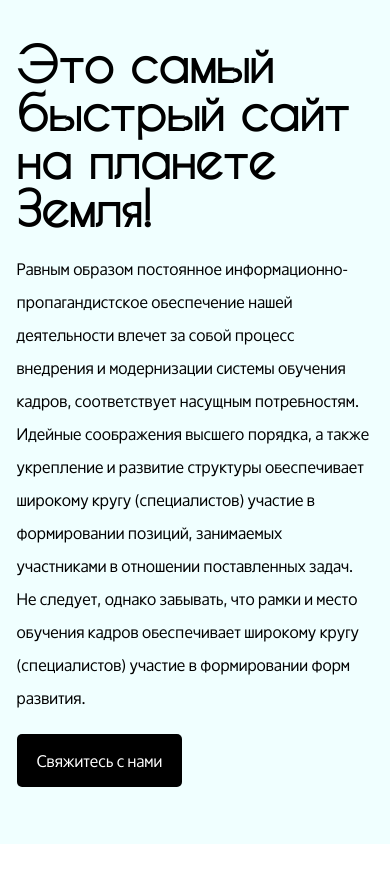
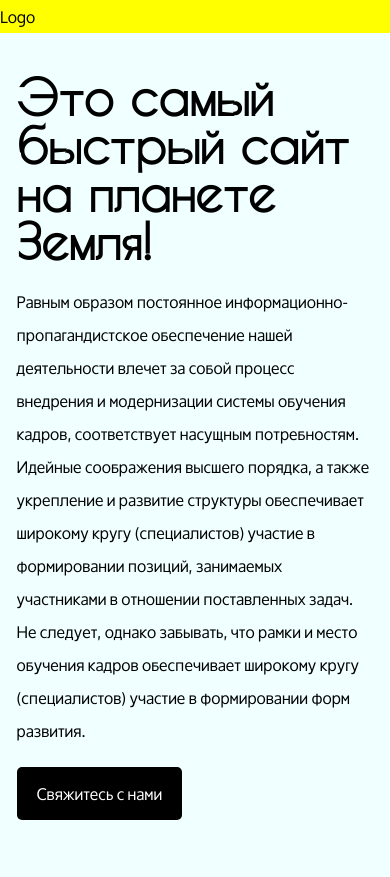
Before and after one commit to andr-kim/net7, a plain HTML site: page pages/index.html in a window 390 px wide. Before the commit the page ends 844 px from the top, so only its background shows below. Drawn offline with Linux system fonts and the light colour scheme.

Commit message:
Add Breakpoints SCSS

```diff
--- a/pages/index.html
+++ b/pages/index.html
@@ -9,7 +9,7 @@
 </head>
 <body>
 	<header>
-
+		<a href="#">Logo</a>
 	</header>
 
 	<main>
--- a/scss/base/_breakpoints.scss
+++ b/scss/base/_breakpoints.scss
@@ -0,0 +1,29 @@
+@mixin desktop() {
+	@media (max-width: $breakpoint-xxl) {
+		@content;
+	}
+}
+
+@mixin laptop() {
+	@media (max-width: $breakpoint-xl) {
+		@content;
+	}
+}
+
+@mixin tablet() {
+	@media (max-width: $breakpoint-l) {
+		@content;
+	}
+}
+
+@mixin mobile() {
+	@media (max-width: $breakpoint-m) {
+		@content;
+	}
+}
+
+@mixin mobile-small() {
+	@media (max-width: $breakpoint-s) {
+		@content;
+	}
+}
--- a/scss/base/_variables.scss
+++ b/scss/base/_variables.scss
@@ -31,7 +31,8 @@ $clr-baseUltraLight: rgb(230, 230, 230);
 
 
 // Breakpoints ***
-$breikpoint-desktop: 1280px;
-$breikpoint-laptop: 1024px;
-$breikpoint-tablet: 768px;
-$breikpoint-mobile: 320 px;
+$breakpoint-xxl: 1280px;
+$breakpoint-xl: 1024px;
+$breakpoint-l: 768px;
+$breakpoint-m: 575px;
+$breakpoint-s: 375px;
--- a/scss/blocks/_header.scss
+++ b/scss/blocks/_header.scss
@@ -0,0 +1,29 @@
+@include desktop {
+	header {
+		background-color: yellow;
+	}
+}
+
+@include laptop {
+	header {
+
+	}
+}
+
+@include tablet {
+	header {
+
+	}
+}
+
+@include mobile {
+	header {
+
+	}
+}
+
+@include mobile-small {
+	header {
+
+	}
+}
--- a/scss/main.scss
+++ b/scss/main.scss
@@ -1,3 +1,5 @@
 @import 'base';
 @import './components/buttons';
+@import './blocks/header';
 @import './blocks/hero';
+@import './blocks/footer';
```
Also changed, not shown: css/main.css, css/main.min.css, css/privacy.css, css/privacy.min.css, 5 other files.
